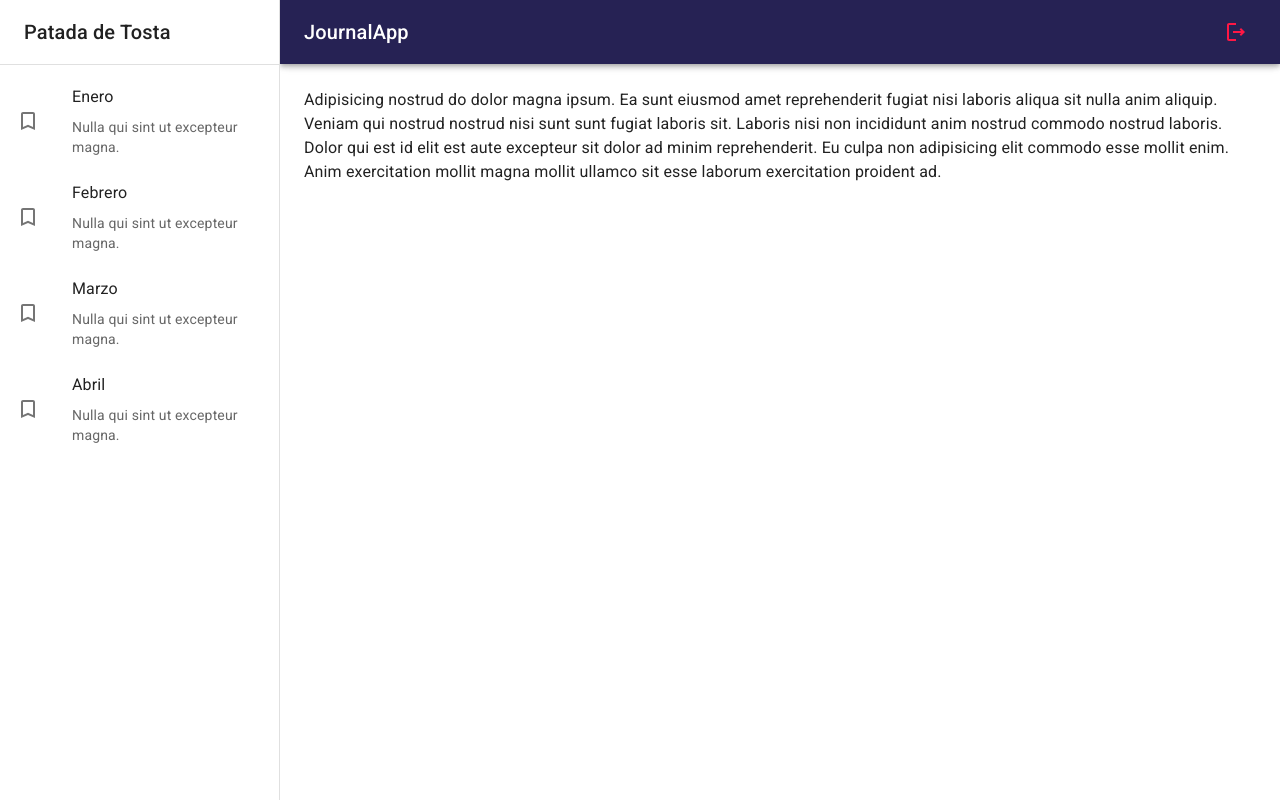
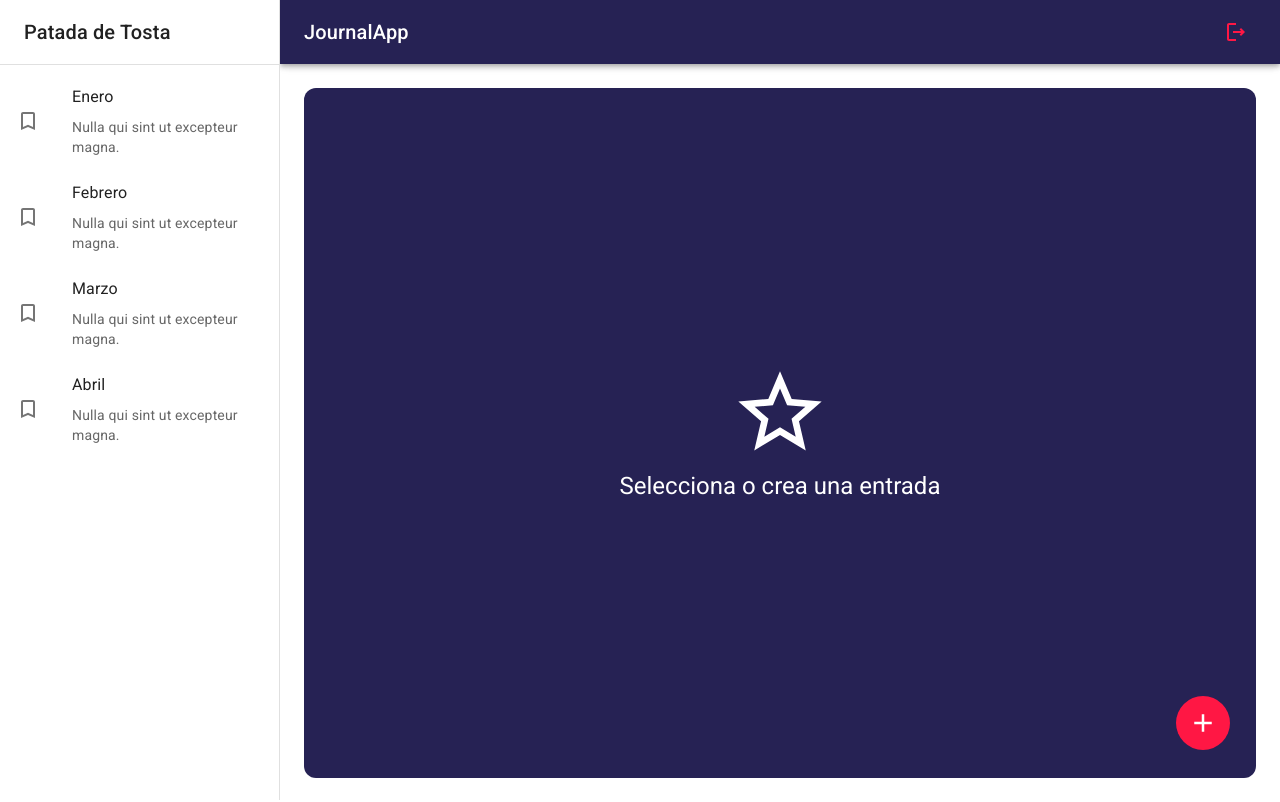
Before and after one commit to IMAP98/journal-app, a React (Vite) app: page / in a window 1280 px wide. Built offline with nearby package versions, Linux system fonts and the light colour scheme.

Commit message:
Structure & design completed

```diff
--- /dev/null
+++ b/src/journal/components/ImageGallery.jsx
@@ -0,0 +1,71 @@
+import { ImageList, ImageListItem } from "@mui/material";
+
+
+
+export const ImageGallery = () => {
+  return (
+    <ImageList sx={{ width: '100%', height: 500 }} cols={ 4 } rowHeight={ 200 }>
+      {itemData.map((item) => (
+        <ImageListItem key={item.img}>
+          <img
+            srcSet={`${item.img}?w=164&h=164&fit=crop&auto=format&dpr=2 2x`}
+            src={`${item.img}?w=164&h=164&fit=crop&auto=format`}
+            alt={item.title}
+            loading="lazy"
+          />
+        </ImageListItem>
+      ))}
+    </ImageList>
+  );
+}
+
+const itemData = [
+  {
+    img: 'https://images.unsplash.com/photo-1551963831-b3b1ca40c98e',
+    title: 'Breakfast',
+  },
+  {
+    img: 'https://images.unsplash.com/photo-1551782450-a2132b4ba21d',
+    title: 'Burger',
+  },
+  {
+    img: 'https://images.unsplash.com/photo-1522770179533-24471fcdba45',
+    title: 'Camera',
+  },
+  {
+    img: 'https://images.unsplash.com/photo-1444418776041-9c7e33cc5a9c',
+    title: 'Coffee',
+  },
+  {
+    img: 'https://images.unsplash.com/photo-1533827432537-70133748f5c8',
+    title: 'Hats',
+  },
+  {
+    img: 'https://images.unsplash.com/photo-1558642452-9d2a7deb7f62',
+    title: 'Honey',
+  },
+  {
+    img: 'https://images.unsplash.com/photo-1516802273409-68526ee1bdd6',
+    title: 'Basketball',
+  },
+  {
+    img: 'https://images.unsplash.com/photo-1518756131217-31eb79b20e8f',
+    title: 'Fern',
+  },
+  {
+    img: 'https://images.unsplash.com/photo-1597645587822-e99fa5d45d25',
+    title: 'Mushrooms',
+  },
+  {
+    img: 'https://images.unsplash.com/photo-1567306301408-9b74779a11af',
+    title: 'Tomato basil',
+  },
+  {
+    img: 'https://images.unsplash.com/photo-1471357674240-e1a485acb3e1',
+    title: 'Sea star',
+  },
+  {
+    img: 'https://images.unsplash.com/photo-1589118949245-7d38baf380d6',
+    title: 'Bike',
+  },
+];
--- a/src/journal/components/index.js
+++ b/src/journal/components/index.js
@@ -1,2 +1,3 @@
 export * from './NavBar';
 export * from './SideBar';
+export * from './ImageGallery';
--- a/src/journal/pages/JournalPage.jsx
+++ b/src/journal/pages/JournalPage.jsx
@@ -1,11 +1,30 @@
-import { Typography } from "@mui/material";
+import { IconButton } from "@mui/material";
 import { JournalLayout } from "../layout/JournalLayout";
+import { NoteView, NothingSelecteddView } from "../views";
+import { AddOutlined } from "@mui/icons-material";
 
 
 export const JournalPage = () => {
     return (
         <JournalLayout>
-            <Typography>Adipisicing nostrud do dolor magna ipsum. Ea sunt eiusmod amet reprehenderit fugiat nisi laboris aliqua sit nulla anim aliquip. Veniam qui nostrud nostrud nisi sunt sunt fugiat laboris sit. Laboris nisi non incididunt anim nostrud commodo nostrud laboris. Dolor qui est id elit est aute excepteur sit dolor ad minim reprehenderit. Eu culpa non adipisicing elit commodo esse mollit enim. Anim exercitation mollit magna mollit ullamco sit esse laborum exercitation proident ad.</Typography>
+            <NothingSelecteddView />
+            {/* <NoteView /> */}
+            <IconButton
+                size="large"
+                sx={{
+                    color: 'white',
+                    backgroundColor: 'error.main',
+                    ':hover': {
+                        backgroundColor: 'error.main',
+                        opacity: 0.9
+                    },
+                    position: 'fixed',
+                    right: 50,
+                    bottom: 50
+                }}
+            >
+            <AddOutlined sx={{ fontSize: 30 }} />
+            </IconButton>
         </JournalLayout>
     );
 }
--- /dev/null
+++ b/src/journal/views/NoteView.jsx
@@ -0,0 +1,42 @@
+import { SaveOutlined } from "@mui/icons-material";
+import { Button, Grid, TextField, Typography } from "@mui/material";
+import { ImageGallery } from "../components";
+
+
+export const NoteView = () => {
+    return (
+        <Grid container direction="row" justifyContent="space-between" alignItems='center' sx={{ mb: 1 }}>
+
+            <Grid item>
+                <Typography fontSize={ 39 } fontWeight='light'>19 de Julio del 2024</Typography>
+            </Grid>
+
+            <Grid item>
+                <Button color="primary" sx={{ padding: 2 }}>
+                    <SaveOutlined sx={{ fontSize: 30, mr: 1 }} />
+                    Guardar
+                </Button>
+            </Grid>
+
+            <Grid container>
+                <TextField
+                    type="text"
+                    variant="filled"
+                    fullWidth
+                    placeholder="Ingrese un título"
+                    label="Título"
+                    sx={{ border: 'none', mb: 1 }}
+                />
+                <TextField
+                    type="text"
+                    variant="filled"
+                    fullWidth
+                    multiline
+                    placeholder="¿Qué sucedió el día de hoy?"
+                    minRows={ 5 }
+                />
+            </Grid>
+            <ImageGallery />
+        </Grid>
+    );
+}
--- /dev/null
+++ b/src/journal/views/NothingSelecteddView.jsx
@@ -0,0 +1,23 @@
+import { StarOutline } from "@mui/icons-material";
+import { Grid, Typography } from "@mui/material";
+
+
+export const NothingSelecteddView = () => {
+    return (
+        <Grid
+            container
+            spacing={ 0 }
+            direction="column"
+            alignItems="center"
+            justifyContent="center"
+            sx={{ minHeight: 'calc(100vh - 110px)', backgroundColor: 'primary.main', borderRadius: 3 }}
+        >
+            <Grid item xs={ 12 }>
+                <StarOutline sx={{ fontSize: 100, color: 'white' }} />
+            </Grid>
+            <Grid item xs={ 12 }>
+                <Typography color='white' variant="h5">Selecciona o crea una entrada</Typography>
+            </Grid>
+        </Grid>
+    );
+}
--- /dev/null
+++ b/src/journal/views/index.js
@@ -0,0 +1,2 @@
+export * from './NothingSelecteddView';
+export * from './NoteView';
```
